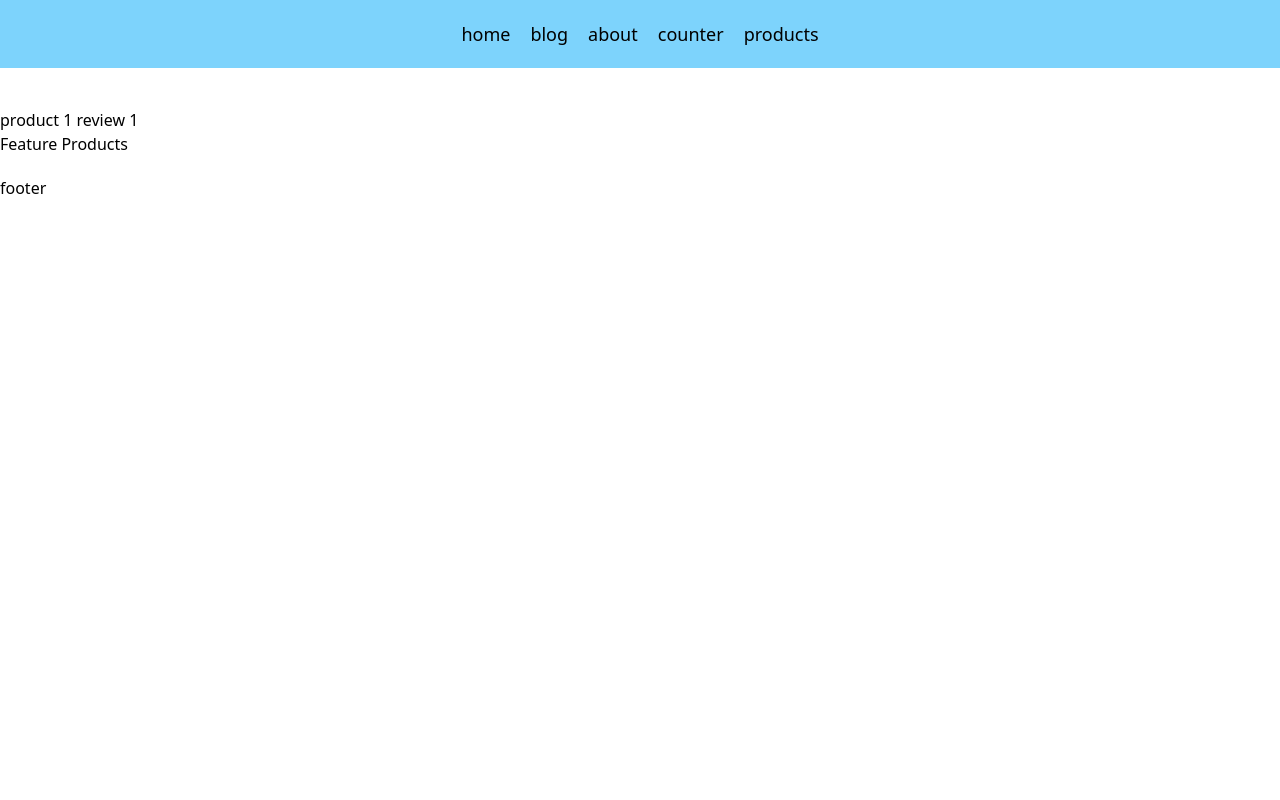
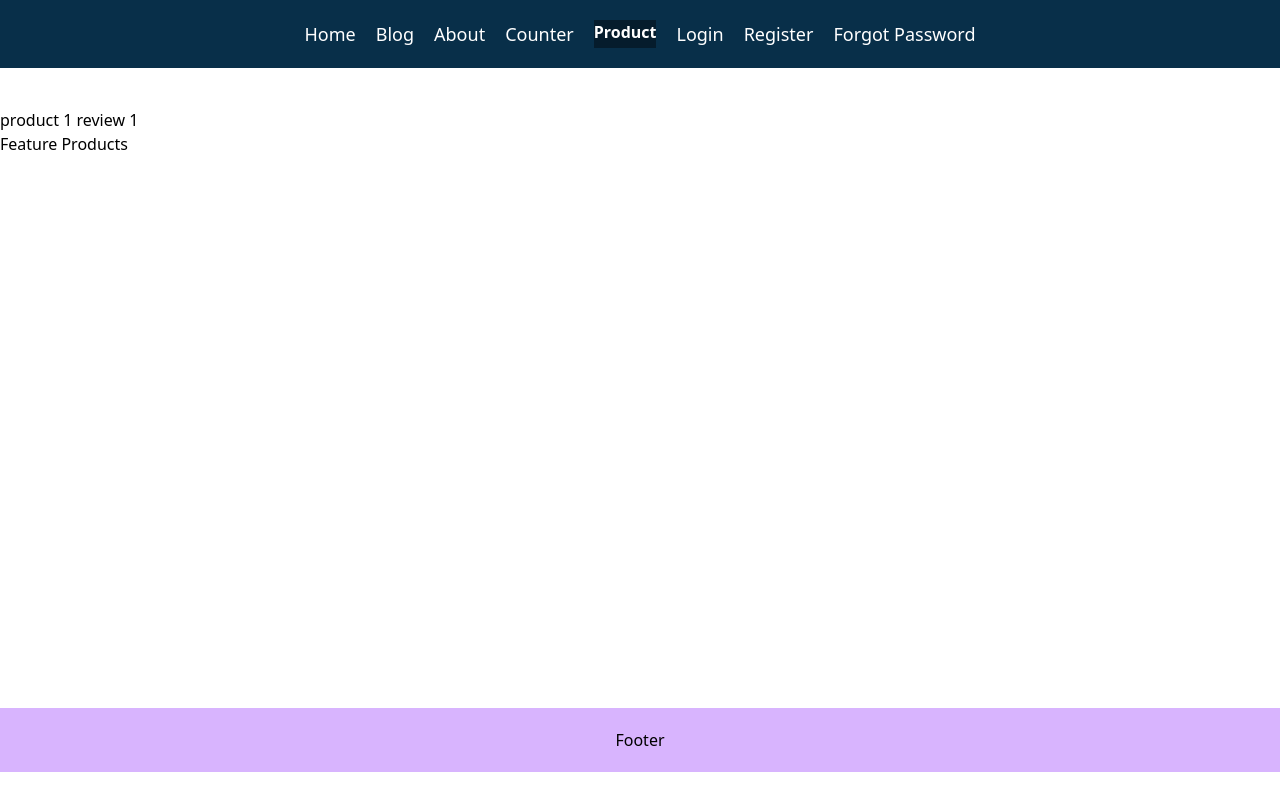
Before and after one commit to lahirujay99/nextjs-p, a Next.js app: page /product/1/reviews/1 in a window 1280 px wide. Built offline with nearby package versions, Linux system fonts and the light colour scheme.

Commit message:
highlight current pathname in navbar using usePathname

```diff
--- a/src/app/(auth)/layout.tsx
+++ b/src/app/(auth)/layout.tsx
@@ -1,3 +1,5 @@
+import Navbar from "../_lib/Navbar";
+import "../globals.css";
 export const metadata = {
   title: "Next.js",
   description: "Generated by Next.js",
@@ -11,10 +13,8 @@ export default function AuthLayout({
   return (
     <html lang="en">
       <body>
+        <Navbar />
         {children}
-        <div className="sticky top-0 h-36 max-w-full bg-slate-400 m-0 p-0">
-          footer
-        </div>
       </body>
     </html>
   );
--- a/src/app/(marketing)/layout.tsx
+++ b/src/app/(marketing)/layout.tsx
@@ -1,6 +1,7 @@
 import { Metadata } from "next";
 import "../globals.css";
 import Navbar from "../_lib/Navbar";
+import Footer from "../_lib/Footer";
 
 export const metadata: Metadata = {
   title: {
@@ -19,8 +20,8 @@ export default function MarketingLayout({
     <html lang="en">
       <body>
         <Navbar />
-        <div className="container mx-auto mb-5 ">{children}</div>
-        <footer>footer</footer>
+        <div className="container mx-auto min-h-[75vh]">{children}</div>
+        <Footer />
       </body>
     </html>
   );
--- /dev/null
+++ b/src/app/_lib/Footer.tsx
@@ -0,0 +1,7 @@
+export default function Footer() {
+  return (
+    <div className="flex flex-row bg-purple-300 bottom-0 left-0 right-0 py-5 justify-center">
+      Footer
+    </div>
+  );
+}
--- a/src/app/_lib/Navbar.tsx
+++ b/src/app/_lib/Navbar.tsx
@@ -1,23 +1,63 @@
+"use client";
 import Link from "next/link";
+import { usePathname } from "next/navigation";
+
+const Navlinks = [
+  {
+    name: "Home",
+    href: "/",
+  },
+  {
+    name: "Blog",
+    href: "/blog",
+  },
+  {
+    name: "About",
+    href: "/about",
+  },
+  {
+    name: "Counter",
+    href: "/counter",
+  },
+  {
+    name: "Product",
+    href: "/product",
+  },
+  {
+    name: "Login",
+    href: "/login",
+  },
+  {
+    name: "Register",
+    href: "/register",
+  },
+  {
+    name: "Forgot Password",
+    href: "/forgot-password",
+  },
+];
 
 export default function Navbar() {
+  const pathname = usePathname();
   return (
-    <div className="flex flex-row sticky top-0 left-0 space-x-5 bg-sky-300 justify-center mb-10 py-5">
-      <p className="text-lg">
-        <Link href="/">home</Link>
-      </p>
-      <p className="text-lg">
-        <Link href="/blog">blog</Link>
-      </p>
-      <p className="text-lg">
-        <Link href="/about">about</Link>
-      </p>
-      <p className="text-lg">
-        <Link href="/counter">counter</Link>
-      </p>
-      <p className="text-lg">
-        <Link href="/product">products</Link>
-      </p>
+    <div className="flex flex-col md:flex-row sticky top-0 left-0 space-x-5 bg-sky-950 justify-center mb-10 py-5">
+      {Navlinks.map((navlink) => {
+        const isActive =
+          pathname === navlink.href ||
+          (pathname.startsWith(navlink.href) && navlink.href !== "/");
+        return (
+          <p
+            className={
+              isActive
+                ? "bg-black/40 text-white font-bold"
+                : "text-lg text-white"
+            }
+            key={navlink.href}
+          >
+            <Link href={navlink.href}>{navlink.name}</Link>
+          </p>
+        );
+      })}
     </div>
   );
 }
```
